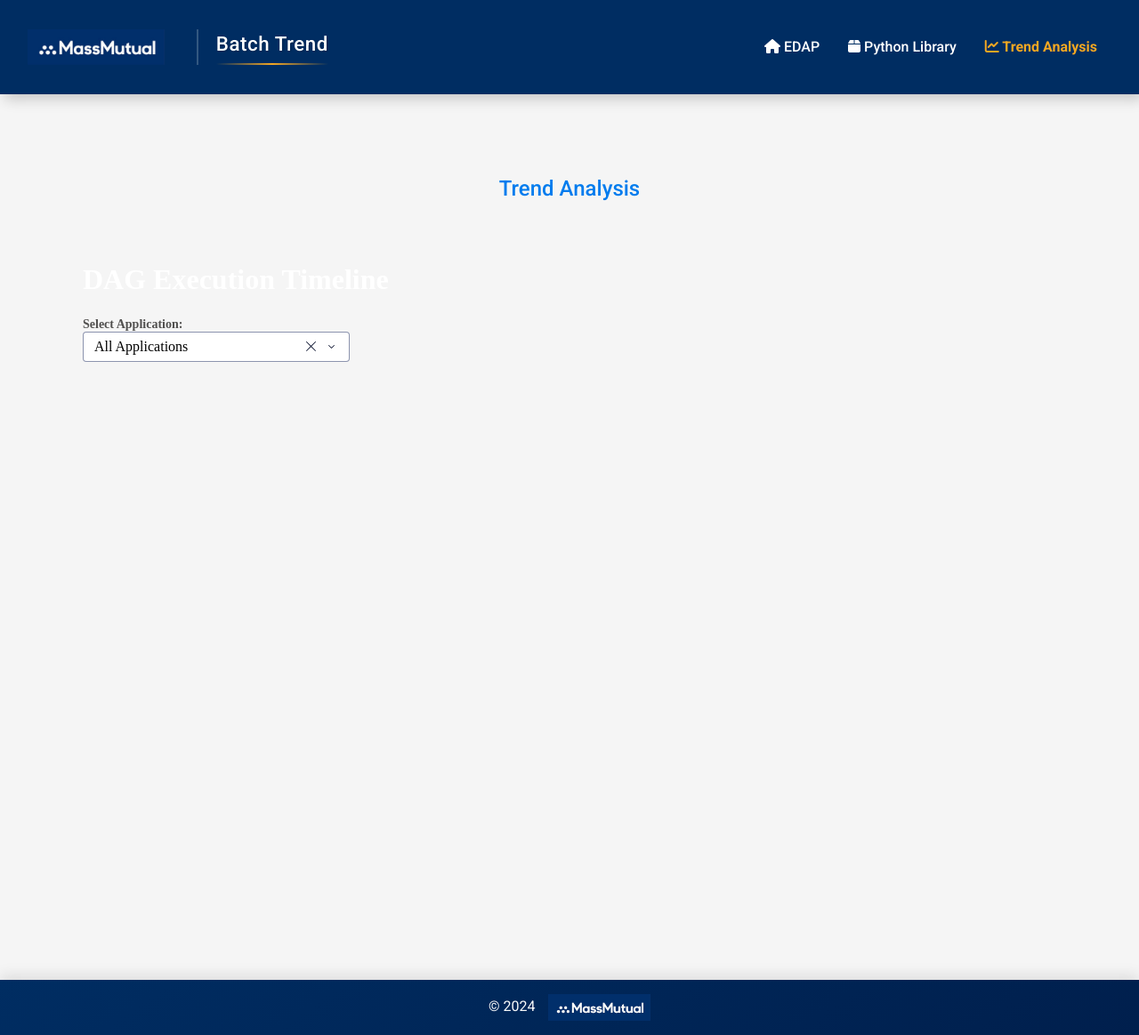
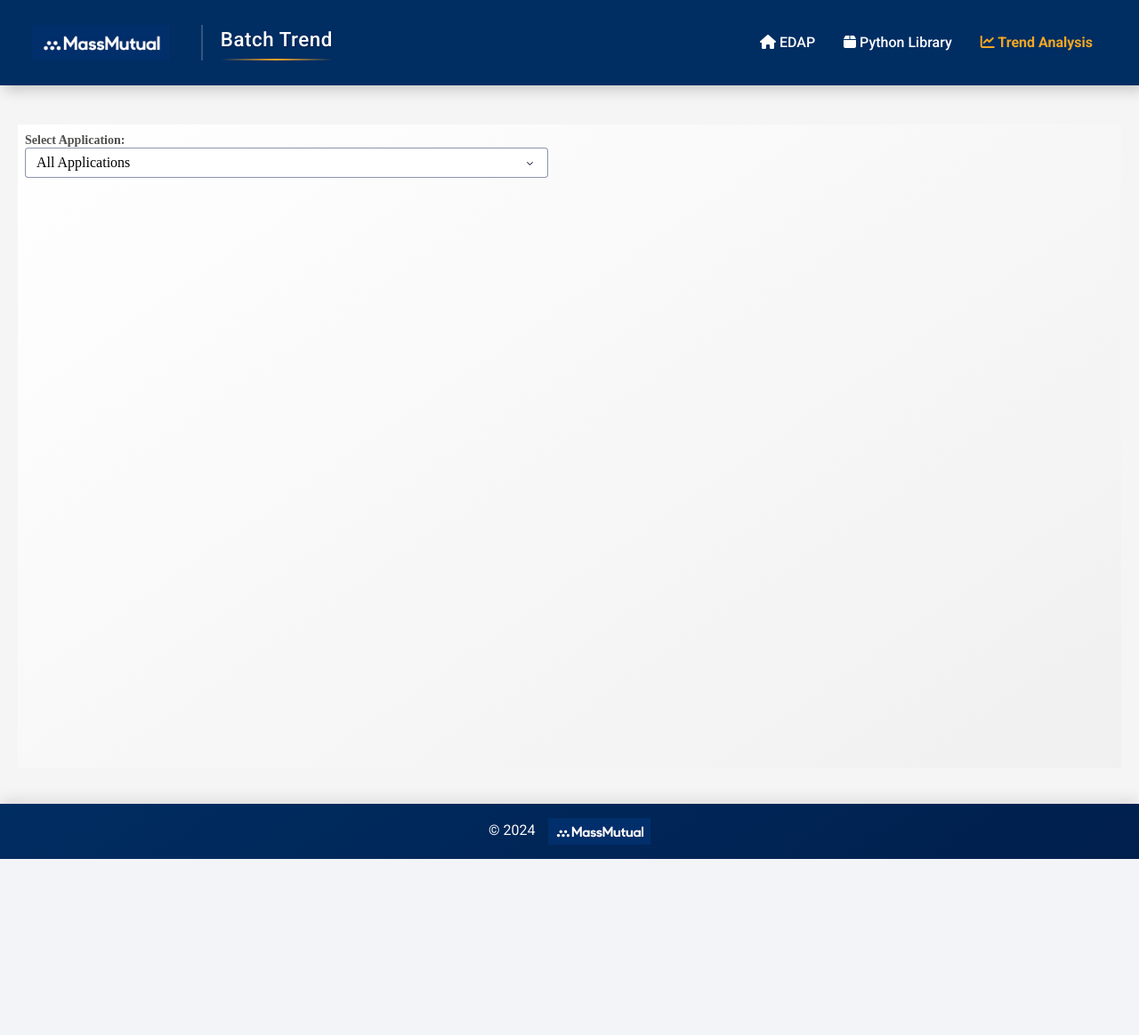
Before and after one commit to satish1134/organized, a Flask app: page /trend-analysis in a window 1280 px wide. Shown: the whole page at 89% size. After the commit the page ends 966 px from the top, so only its background shows below. Run offline with Flask 3, Linux system fonts and the light colour scheme; parts of the project's set-up code (start-up, migrations or seed data) failed here and were passed over; some libraries are stand-ins or nearby versions.

Commit message:
updated the trend design

```diff
--- a/app/routes/dashboard.py
+++ b/app/routes/dashboard.py
@@ -107,12 +107,14 @@
 @bp.route('/trend-analysis', endpoint='trend')
 def trend():
     try:
+        current_app.logger.info('Rendering trend.html...')
         return render_template('trend.html')
     except Exception as e:
         current_app.logger.error(f"Error loading trend analysis: {str(e)}", exc_info=True)
         return render_template('error.html',
-                               error_title='Trend Analysis Error',
-                               error='Failed to load trend analysis'), 500
+                             error_title='Trend Analysis Error',
+                             error='Failed to load trend analysis'), 500
+
 
 # Error handlers
 @bp.errorhandler(404)
--- a/app/routes/trend.py
+++ b/app/routes/trend.py
@@ -1,30 +1,23 @@
 import os
+import logging
 import pandas as pd
 import plotly.graph_objects as go
-from dash import dcc, html, Input, Output, State
+from dash import Dash, dcc, html, Input, Output
 from datetime import datetime, time
 from flask import Blueprint, render_template, current_app
+from typing import Dict, List, Optional
 
+# Initialize Blueprint and logger
 bp = Blueprint('trend', __name__)
+logger = logging.getLogger(__name__)
 
-@bp.route('/trend-analysis', endpoint='trend')
-def trend():
-    try:
-        current_app.logger.info('Rendering trend.html...')
-        return render_template('trend.html')
-    except Exception as e:
-        current_app.logger.error(f"Error loading trend analysis: {str(e)}", exc_info=True)
-        return render_template('error.html',
-                               error_title='Trend Analysis Error',
-                               error='Failed to load trend analysis'), 500
-
+# Custom HTML template for Dash
 index_string = '''
 <!DOCTYPE html>
 <html>
     <head>
         {%metas%}
-        <title>{%title%}</title>
-        {%favicon%}
+        <title>Trend Analysis</title>
         {%css%}
     </head>
     <body>
@@ -38,19 +31,48 @@
 </html>
 '''
 
-def process_data(csv_path):
-    df = pd.read_csv(csv_path)
-    # Ensure consistent datetime parsing
-    df['exe_date'] = pd.to_datetime(df['exe_date'], format='%d-%m-%Y')
-    df['max_batch_end_dt'] = pd.to_datetime(df['max_batch_end_dt'], format='%d-%m-%Y %H:%M')
+@bp.route('/trend-analysis', endpoint='trend')
+def trend() -> str:
+    """
+    Route handler for trend analysis page.
+    Returns: Rendered template or error page
+    """
+    try:
+        logger.info('Rendering trend analysis page')
+        return render_template('trend.html')
+    except Exception as e:
+        logger.error(f"Error loading trend analysis: {str(e)}", exc_info=True)
+        return render_template('error.html',
+                             error_title='Trend Analysis Error',
+                             error='Failed to load trend analysis'), 500
 
-    # Add normalized time columns for consistent comparison
-    df['end_time'] = df['max_batch_end_dt'].dt.time
-    df['end_hour_float'] = df['max_batch_end_dt'].dt.hour + df['max_batch_end_dt'].dt.minute/60
+def process_data(csv_path: str) -> pd.DataFrame:
+    """
+    Process the CSV file containing DAG execution data.
+    Args:
+        csv_path: Path to the CSV file
+    Returns:
+        Processed DataFrame
+    """
+    try:
+        logger.info(f"Reading data from {csv_path}")
+        if not os.path.exists(csv_path):
+            logger.error(f"CSV file not found at {csv_path}")
+            return pd.DataFrame()
 
-    return df
+        df = pd.read_csv(csv_path)
+        df['exe_date'] = pd.to_datetime(df['exe_date'], format='%d-%m-%Y')
+        df['max_batch_end_dt'] = pd.to_datetime(df['max_batch_end_dt'], format='%d-%m-%Y %H:%M')
+        df['end_time'] = df['max_batch_end_dt'].dt.time
+        df['end_hour_float'] = df['max_batch_end_dt'].dt.hour + df['max_batch_end_dt'].dt.minute/60
 
-# Read the CSV file
+        logger.info(f"Successfully processed {len(df)} records")
+        return df
+    except Exception as e:
+        logger.error(f"Error processing data: {str(e)}", exc_info=True)
+        return pd.DataFrame()
+
+# Initialize DataFrame
 df = process_data('dag_data.csv')
 
 # Get unique dates for x-axis
@@ -72,151 +94,203 @@
     'west': 21 + 0/60  # 21:00
 }
 
-# App layout remains the same
+# Define the layout
 layout = html.Div(className='main-container', children=[
-    html.Div(className='header', children=[
-        html.H1('DAG Execution Timeline', style={'color': '#ffffff'})  # White text
-    ]),
     html.Div(className='dropdown-container', children=[
         html.Div([
             html.Label('Select Application:',
-                      style={'fontSize': '14px', 'fontWeight': 'bold',
-                            'color': '#51504f', 'marginRight': '10px'}),  # Dark Gray text
+                      style={'fontSize': '14px', 'fontWeight': 'bold', 'color': '#51504f'}),
             dcc.Dropdown(
                 id='app-dropdown',
                 options=[{'label': 'All Applications', 'value': 'all'}] +
-                        [{'label': app, 'value': app}
-                         for app in df['application_name'].unique()],
+                        [{'label': app, 'value': app} for app in df['application_name'].unique()],
                 value='all',
-                style={'width': '300px'}
+                clearable=False
             )
-        ]),
+        ], style={'width': '48%', 'display': 'inline-block'}),
+
         html.Div([
             html.Label('Select DAG:',
-                      style={'fontSize': '14px', 'fontWeight': 'bold',
-                            'color': '#51504f', 'marginRight': '10px'}),
+                      style={'fontSize': '14px', 'fontWeight': 'bold', 'color': '#51504f'}),
             dcc.Dropdown(
                 id='dag-dropdown',
                 options=[],
-                value=None,
-                style={'width': '300px'},
-                placeholder='Select a DAG'
+                clearable=False
             )
-        ], style={'display': 'none'}, id='dag-dropdown-container')
+        ], style={'width': '48%', 'display': 'inline-block', 'marginLeft': '4%', 'visibility': 'hidden'},
+           id='dag-dropdown-container')
     ]),
-    html.Div(className='content-container', children=[
-        dcc.Graph(id='time-series-graph',
-                style={'height': '700px'},
-                config={
-                    'displayModeBar': False,
-                    'displaylogo': False})
+
+    html.Div(className='graph-container', children=[
+        dcc.Graph(
+            id='time-series-graph',
+            config={
+                'displayModeBar': True,
+                'displaylogo': False,
+                'modeBarButtonsToRemove': ['lasso2d', 'select2d']
+            },
+            style={'height': 'calc(100vh - 150px)'}
+        )
     ])
 ])
 
-def register_callbacks(app):
-    @app.callback(
-        Output('dag-dropdown-container', 'style'),
-        Output('dag-dropdown', 'options'),
-        Input('app-dropdown', 'value')
-    )
-    def update_dag_dropdown(selected_app):
-        if selected_app == 'all':
-            return {'display': 'none'}, []
-        else:
-            filtered_df = df[df['application_name'] == selected_app]
-            dag_options = [{'label': dag, 'value': dag} for dag in filtered_df['dag_name'].unique()]
-            return {'display': 'block'}, dag_options
-
-    @app.callback(
-        Output('time-series-graph', 'figure'),
-        Input('app-dropdown', 'value'),
-        Input('dag-dropdown', 'value')
-    )
-    def update_graph(selected_app, selected_dag):
-        if selected_app == 'all':
-            filtered_df = df
-        else:
-            filtered_df = df[df['application_name'] == selected_app]
-            if selected_dag:
-                filtered_df = filtered_df[filtered_df['dag_name'] == selected_dag]
-
-        # Get the maximum end time for each date using the normalized time
-        daily_max_indices = filtered_df.groupby('exe_date')['end_hour_float'].idxmax()
-        daily_max = filtered_df.loc[daily_max_indices].reset_index(drop=True)
-
-        # Create the figure
-        fig = go.Figure()
-
-        # Add the main scatter trace
-        fig.add_trace(go.Scatter(
-            x=[d.strftime('%d-%m-%y') for d in daily_max['exe_date']],
-            y=daily_max['end_hour_float'],
-            mode='lines+markers',
-            name='Max Batch End Time',
-            line=dict(color='#017cee', width=2),
-            marker=dict(
-                size=10,
-                symbol='circle',
-                line=dict(color='#fff', width=2)
-            ),
-            hovertemplate=(
-                'Date: %{x}<br>'
-                'Time: %{text}<br>'
-                'DAG: %{customdata[0]}<br>'
-                'Batch: %{customdata[1]}<br>'
-                '<extra></extra>'
-            ),
-            text=[t.strftime('%H:%M') for t in daily_max['max_batch_end_dt']],
-            customdata=list(zip(daily_max['dag_name'], daily_max['batch_name']))
-        ))
-
-        # Update layout
-        fig.update_layout(
-            title=None,
-            xaxis=dict(
-                title='Execution Date',
-                gridcolor='#e0e0e0',
-                showgrid=True,
-                ticktext=date_strings,
-                tickvals=date_strings,
-                tickangle=90,
-                tickmode='array',
-                type='category',
-                tickfont=dict(size=12)
-            ),
-            yaxis=dict(
-                title='Time of Day',
-                ticktext=time_labels,
-                tickvals=[0, 3, 6, 9, 12, 15, 18, 21, 24],
-                gridcolor='#e0e0e0',
-                showgrid=True,
-                range=[-0.5, 24.5],
-                tickfont=dict(size=12)
-            ),
-            plot_bgcolor='white',
-            paper_bgcolor='white',
-            hovermode='x unified',
-            showlegend=False,
-            margin=dict(b=100, l=60, r=20, t=40),
-            height=650,
-            width=1600
+def init_dash(server) -> Dash:
+    """
+    Initialize the Dash application.
+    Args:
+        server: Flask server instance
+    Returns:
+        Initialized Dash server
+    """
+    try:
+        logger.info("Initializing Dash app")
+        app = Dash(
+            __name__,
+            server=server,
+            url_base_pathname='/trend/dash/',
+            external_stylesheets=['/static/css/trend.css'],
+            index_string=index_string
         )
 
-        # Add reference lines
-        for hour in [0, 3, 6, 9, 12, 15, 18, 21, 24]:
-            fig.add_hline(
-                y=hour,
-                line=dict(color='#e0e0e0', width=1, dash='dash'),
-                opacity=0.7
+        app.layout = layout
+        register_callbacks(app)
+
+        logger.info("Dash app initialized successfully")
+        return app.server
+    except Exception as e:
+        logger.error(f"Error initializing Dash app: {str(e)}", exc_info=True)
+        raise
+
+def register_callbacks(app: Dash) -> None:
+    """
+    Register callbacks for the Dash application.
+    Args:
+        app: Dash application instance
+    """
+    try:
+        @app.callback(
+            [Output('dag-dropdown', 'options'),
+             Output('dag-dropdown-container', 'style')],
+            [Input('app-dropdown', 'value')]
+        )
+        def update_dag_dropdown(selected_app: str) -> tuple:
+            """Update DAG dropdown based on selected application"""
+            base_style = {'width': '48%', 'display': 'inline-block', 'marginLeft': '4%'}
+
+            if selected_app == 'all':
+                return [], {**base_style, 'visibility': 'hidden'}
+
+            filtered_df = df[df['application_name'] == selected_app]
+            return (
+                [{'label': dag, 'value': dag} for dag in filtered_df['dag_name'].unique()],
+                {**base_style, 'visibility': 'visible'}
             )
 
-        # Add threshold line if an application is selected
-        if selected_app != 'all' and selected_app in thresholds:
-            fig.add_hline(
-                y=thresholds[selected_app],
-                line=dict(color='red', width=2, dash='dash'),
-                annotation_text=f'Threshold: {time(int(thresholds[selected_app]), int((thresholds[selected_app] % 1) * 60)).strftime("%H:%M")}',
-                annotation_position='top left'
-            )
+        @app.callback(
+            Output('time-series-graph', 'figure'),
+            [Input('app-dropdown', 'value'),
+             Input('dag-dropdown', 'value')]
+        )
+        def update_graph(selected_app: str, selected_dag: Optional[str]) -> go.Figure:
+            """Update graph based on selected application and DAG"""
+            logger.info(f"Updating graph for app: {selected_app}, dag: {selected_dag}")
 
-        return fig
+            try:
+                # Filter data based on selections
+                if selected_app == 'all':
+                    filtered_df = df
+                else:
+                    filtered_df = df[df['application_name'] == selected_app]
+                    if selected_dag:
+                        filtered_df = filtered_df[filtered_df['dag_name'] == selected_dag]
+
+                if filtered_df.empty:
+                    logger.warning("No data available for the selected filters")
+                    return go.Figure()
+
+                # Get daily maximum values
+                daily_max_indices = filtered_df.groupby('exe_date')['end_hour_float'].idxmax()
+                daily_max = filtered_df.loc[daily_max_indices].reset_index(drop=True)
+
+                fig = go.Figure()
+
+                # Add trace
+                fig.add_trace(go.Scatter(
+                    x=[d.strftime('%d-%m-%y') for d in daily_max['exe_date']],
+                    y=daily_max['end_hour_float'],
+                    mode='lines+markers',
+                    name='Max Batch End Time',
+                    line=dict(color='#017cee', width=2),
+                    marker=dict(
+                        size=10,
+                        symbol='circle',
+                        line=dict(color='#fff', width=2)
+                    ),
+                    hovertemplate=(
+                        'Date: %{x}<br>' +
+                        'Time: %{text}<br>' +
+                        'DAG: %{customdata[0]}<br>' +
+                        'Batch: %{customdata[1]}<br>' +
+                        '<extra></extra>'
+                    ),
+                    text=[t.strftime('%H:%M') for t in daily_max['max_batch_end_dt']],
+                    customdata=list(zip(daily_max['dag_name'], daily_max['batch_name']))
+                ))
+
+                # Update layout
+                fig.update_layout(
+                    autosize=True,
+                    margin=dict(l=60, r=20, t=40, b=100),
+                    xaxis=dict(
+                        title='Execution Date',
+                        gridcolor='#e0e0e0',
+                        showgrid=True,
+                        ticktext=date_strings,
+                        tickvals=date_strings,
+                        tickangle=90,
+                        tickmode='array',
+                        type='category',
+                        tickfont=dict(size=12)
+                    ),
+                    yaxis=dict(
+                        title='Time of Day',
+                        ticktext=time_labels,
+                        tickvals=[0, 3, 6, 9, 12, 15, 18, 21, 24],
+                        gridcolor='#e0e0e0',
+                        showgrid=True,
+                        range=[-0.5, 24.5],
+                        tickfont=dict(size=12)
+                    ),
+                    plot_bgcolor='white',
+                    paper_bgcolor='white',
+                    hovermode='x unified',
+                    showlegend=False
+                )
+
+                # Add horizontal lines for hours
+                for hour in [0, 3, 6, 9, 12, 15, 18, 21, 24]:
+                    fig.add_hline(
+                        y=hour,
+                        line=dict(color='#e0e0e0', width=1, dash='dash'),
+                        opacity=0.7
+                    )
+
+                # Add threshold line if applicable
+                if selected_app != 'all' and selected_app in thresholds:
+                    fig.add_hline(
+                        y=thresholds[selected_app],
+                        line=dict(color='red', width=2, dash='dash'),
+                        annotation_text=f'Threshold: {time(int(thresholds[selected_app]), int((thresholds[selected_app] % 1) * 60)).strftime("%H:%M")}',
+                        annotation_position='top left'
+                    )
+
+                logger.info("Graph updated successfully")
+                return fig
+            except Exception as e:
+                logger.error(f"Error updating graph: {str(e)}", exc_info=True)
+                return go.Figure()
+
+        logger.info("Callbacks registered successfully")
+    except Exception as e:
+        logger.error(f"Error registering callbacks: {str(e)}", exc_info=True)
+        raise
--- a/app/static/css/trend.css
+++ b/app/static/css/trend.css
@@ -1,38 +1,38 @@
-body {
-    font-family: 'Roboto', sans-serif;
-    margin: 0;
-    background-color: #f5f5f5; /* Gray */
+.trend-container {
+    padding: 0;
+    height: calc(100vh - 56px); /* Adjust based on your navbar height */
+    overflow: hidden;
 }
-.main-container {
-    padding: 20px;
-    max-width: 1800px;
-    margin: 0 auto;
+
+.trend-content {
+    height: 100%;
 }
-.header {
-    background-color: #017cee; /* Primary Blue */
-    padding: 20px;
-    box-shadow: 0 1px 3px rgba(0,0,0,0.12);
-    margin-bottom: 20px;
-    color: #ffffff; /* White */
+
+.trend-content .card {
+    height: 100%;
+    border: none;
+    border-radius: 0;
+    box-shadow: none;
 }
-.content-container {
-    background-color: #ffffff; /* White */
-    padding: 20px;
-    border-radius: 4px;
-    box-shadow: 0 1px 3px rgba(0,0,0,0.12);
+
+.trend-content .card-body {
+    height: 100%;
+    padding: 0;
 }
-.dropdown-container {
-    background-color: #e0f3ff; /* Light Blue */
-    padding: 20px;
-    border-radius: 4px;
-    box-shadow: 0 1px 3px rgba(0,0,0,0.12);
-    margin-bottom: 20px;
+
+.trend-iframe {
+    width: 100%;
+    height: 100%;
+    border: none;
+    opacity: 0;
+    transition: opacity 0.3s ease;
 }
-h1 {
-    color: #017cee; /* Primary Blue */
-    margin: 0;
-    font-size: 24px;
+
+.trend-iframe.loaded {
+    opacity: 1;
 }
-.Select-control {
-    border-radius: 4px !important;
+
+/* Animation classes */
+.animate__fadeInUp {
+    animation-duration: 0.5s;
 }
--- a/app/static/js/trend.js
+++ b/app/static/js/trend.js
@@ -1,112 +1,32 @@
-document.addEventListener('DOMContentLoaded', () => {
-    const app = TrendAnalysisApp.getInstance();
+document.addEventListener('DOMContentLoaded', function() {
+    const iframe = document.getElementById('trend-frame');
 
-    // Create a chart and add it as an observer
-    const chartElement = document.getElementById('trend-chart');
-    const chart = ChartFactory.createChart('line', chartElement);
-    const chartObserver = new ChartObserver(chart);
-    app.addObserver(chartObserver);
+    function adjustIframeHeight() {
+        if (iframe) {
+            console.log('Adjusting iframe height');
+            const viewportHeight = window.innerHeight;
+            const navbarHeight = document.querySelector('.custom-navbar')?.offsetHeight || 0;
 
-    // Fetch initial data
-    app.fetchData();
+            const newHeight = viewportHeight - navbarHeight;
+            console.log(`New iframe height: ${newHeight}px`);
+            iframe.style.height = `${newHeight}px`;
+        }
+    }
 
-    // Set up periodic data refresh
-    setInterval(() => app.fetchData(), 120000);
-});
+    if (iframe) {
+        console.log('Iframe found, setting up handlers');
 
-// Singleton for managing global state
-const TrendAnalysisApp = (function() {
-    let instance;
+        iframe.onload = function() {
+            console.log('Iframe loaded');
+            this.style.opacity = '1';
+            adjustIframeHeight();
+        };
 
-    function init() {
-        // Private variables and methods
-        const observers = [];
-
-        function notifyObservers(data) {
-            observers.forEach(observer => observer.update(data));
-        }
-
-        return {
-            // Public methods
-            addObserver(observer) {
-                observers.push(observer);
-            },
-            removeObserver(observer) {
-                const index = observers.indexOf(observer);
-                if (index > -1) {
-                    observers.splice(index, 1);
-                }
-            },
-            notify(data) {
-                notifyObservers(data);
-            },
-            fetchData() {
-                // Fetch data and notify observers
-                fetch('/api/trend-data')
-                    .then(response => response.json())
-                    .then(data => {
-                        this.notify(data);
-                    })
-                    .catch(error => console.error('Error fetching trend data:', error));
-            }
+        iframe.onerror = function() {
+            console.error('Error loading iframe content');
         };
     }
 
-    return {
-        getInstance() {
-            if (!instance) {
-                instance = init();
-            }
-            return instance;
-        }
-    };
-})();
-
-// Observer for updating the chart
-class ChartObserver {
-    constructor(chartElement) {
-        this.chartElement = chartElement;
-    }
-
-    update(data) {
-        // Update the chart with new data
-        Plotly.newPlot(this.chartElement, data);
-    }
-}
-
-// Factory for creating charts
-class ChartFactory {
-    static createChart(type, element) {
-        switch (type) {
-            case 'line':
-                return new LineChart(element);
-            case 'bar':
-                return new BarChart(element);
-            default:
-                throw new Error('Unknown chart type');
-        }
-    }
-}
-
-// Example chart classes
-class LineChart {
-    constructor(element) {
-        this.element = element;
-    }
-
-    update(data) {
-        // Update line chart with new data
-        Plotly.newPlot(this.element, data);
-    }
-}
-
-class BarChart {
-    constructor(element) {
-        this.element = element;
-    }
-
-    update(data) {
-        // Update bar chart with new data
-        Plotly.newPlot(this.element, data);
-    }
-}
+    window.addEventListener('resize', adjustIframeHeight);
+    adjustIframeHeight();
+});
--- a/app/templates/trend.html
+++ b/app/templates/trend.html
@@ -5,33 +5,33 @@
 {% block navbar_title %}Batch Trend{% endblock %}
 
 {% block content %}
-    <div class="container mt-5">
-        <div class="trend-container">
-            <h1 class="text-center mb-4 animate__animated animate__fadeInDown">Trend Analysis</h1>
-            <div class="row">
-                <div class="col-md-12">
-                    <div id="trend-chart" class="mb-4"></div>
-                </div>
-            </div>
-            <div class="row">
-                <div class="col-md-12">
-                    <iframe src="/trend/dash/" width="100%" height="800px" style="border:none;" class="animate__animated animate__fadeInUp"></iframe>
+<div class="container-fluid p-0">
+    <div class="trend-container">
+        <div class="row g-0">
+            <div class="col-12">
+                <div class="trend-content animate__animated animate__fadeInUp">
+                    <div class="card">
+                        <div class="card-body p-0">
+                            <iframe
+                                src="/trend/dash/"
+                                id="trend-frame"
+                                class="trend-iframe"
+                                frameborder="0"
+                            ></iframe>
+                        </div>
+                    </div>
                 </div>
             </div>
         </div>
     </div>
+</div>
 {% endblock %}
 
 {% block extra_css %}
-<link rel="stylesheet" href="https://stackpath.bootstrapcdn.com/bootstrap/4.5.2/css/bootstrap.min.css">
 <link rel="stylesheet" href="https://cdnjs.cloudflare.com/ajax/libs/animate.css/4.1.1/animate.min.css">
 <link rel="stylesheet" href="{{ url_for('static', filename='css/trend.css') }}">
 {% endblock %}
 
 {% block extra_scripts %}
-<script src="https://code.jquery.com/jquery-3.5.1.slim.min.js"></script>
-<script src="https://cdn.jsdelivr.net/npm/@popperjs/core@2.5.4/dist/umd/popper.min.js"></script>
-<script src="https://stackpath.bootstrapcdn.com/bootstrap/4.5.2/js/bootstrap.min.js"></script>
-<script src="https://cdn.plot.ly/plotly-latest.min.js"></script>
 <script src="{{ url_for('static', filename='js/trend.js') }}" defer></script>
 {% endblock %}
```
Also changed, not shown: run.py (line endings or trailing spaces).
